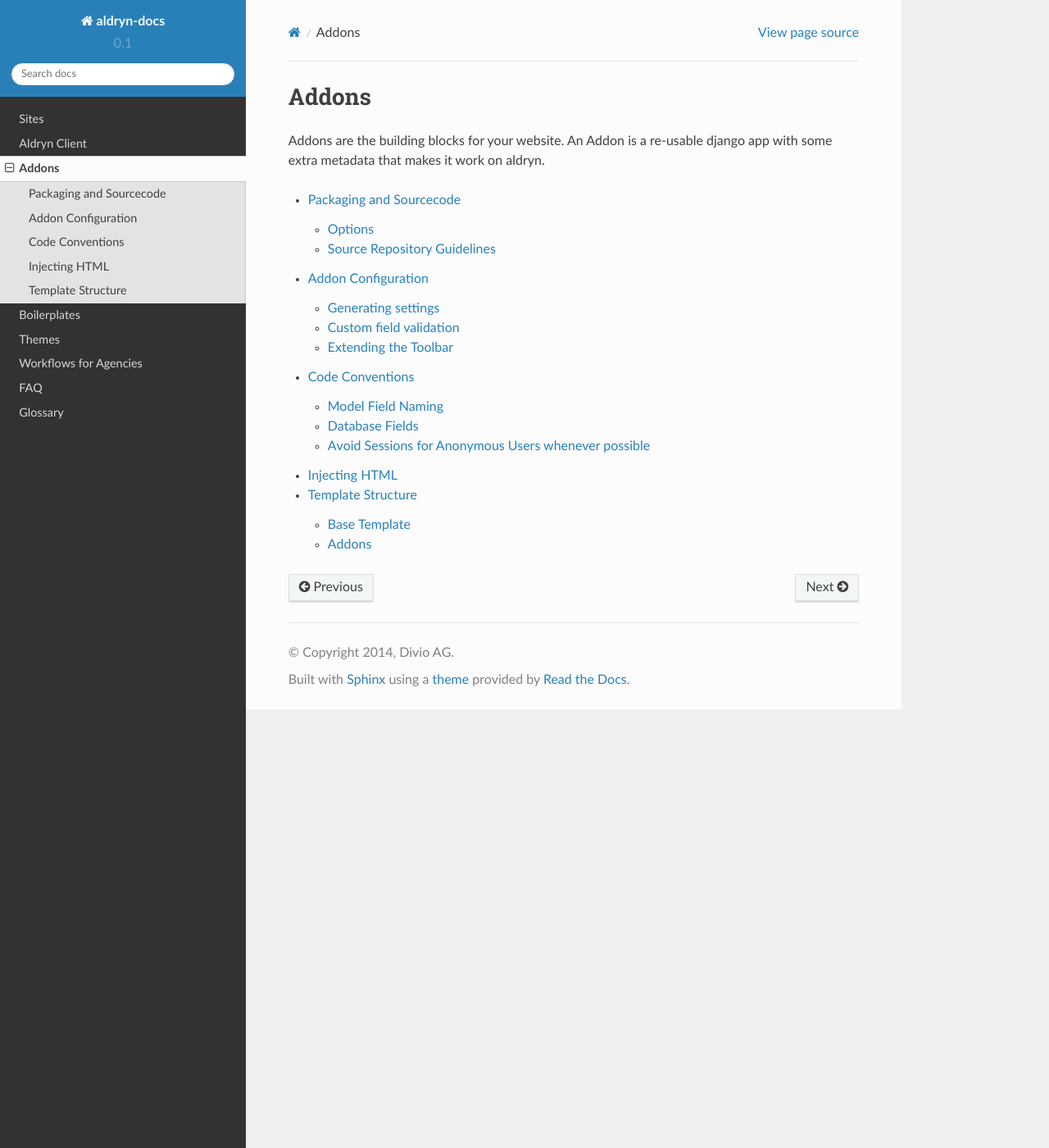
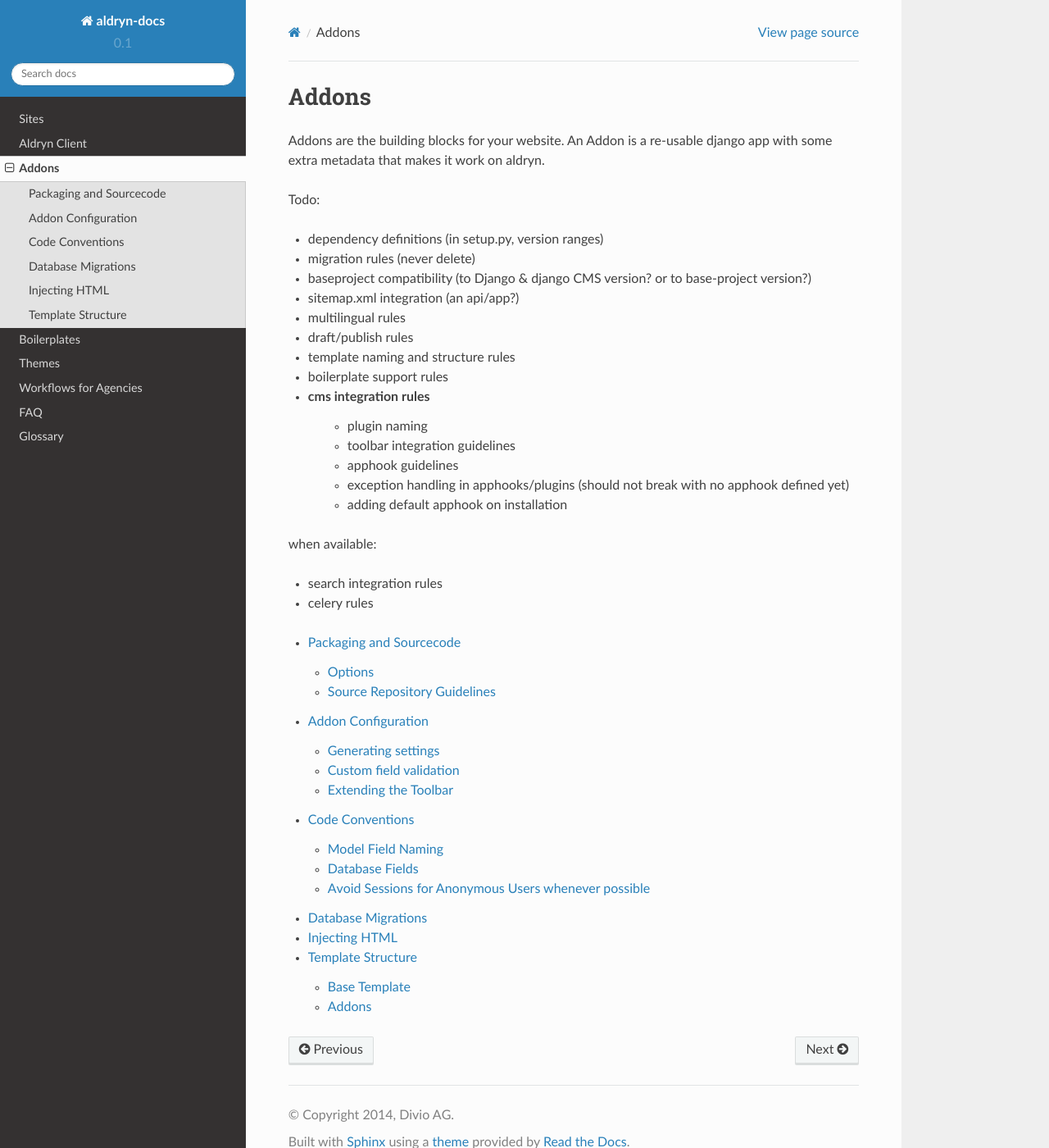
Before and after one commit to aldryn/aldryn-docs, a Sphinx documentation site: the page built from docs/addons/index.rst, in a window 1280 px wide and 1400 px high. Shown: the whole window at 82% size. Built offline with Sphinx 7.4.7 and the Read the Docs theme 2.0.0, drawn with Linux system fonts in a browser that asks for light colours; pages that are not in the unit, such as notebooks, are missing from menus.

Commit message:
adds some todos

```diff
--- a/docs/addons/index.rst
+++ b/docs/addons/index.rst
@@ -5,11 +5,35 @@ Addons
 Addons are the building blocks for your website. An Addon is a re-usable django app with some
 extra metadata that makes it work on aldryn.
 
+Todo:
+
+* dependency definitions (in setup.py, version ranges)
+* migration rules (never delete)
+* baseproject compatibility (to Django & django CMS version? or to base-project version?)
+* sitemap.xml integration (an api/app?)
+* multilingual rules
+* draft/publish rules
+* template naming and structure rules
+* boilerplate support rules
+* cms integration rules
+    * plugin naming
+    * toolbar integration guidelines
+    * apphook guidelines
+    * exception handling in apphooks/plugins (should not break with no apphook defined yet)
+    * adding default apphook on installation
+
+when available:
+
+* search integration rules
+* celery rules
+
+
 .. toctree::
     :maxdepth: 2
 
     packaging
     addon-configuration
     code-conventions
+    database-migrations
     injecting_html
     template-structure
```
Also changed, not shown: docs/addons/database-migrations.rst (added, +7 -0 lines).
